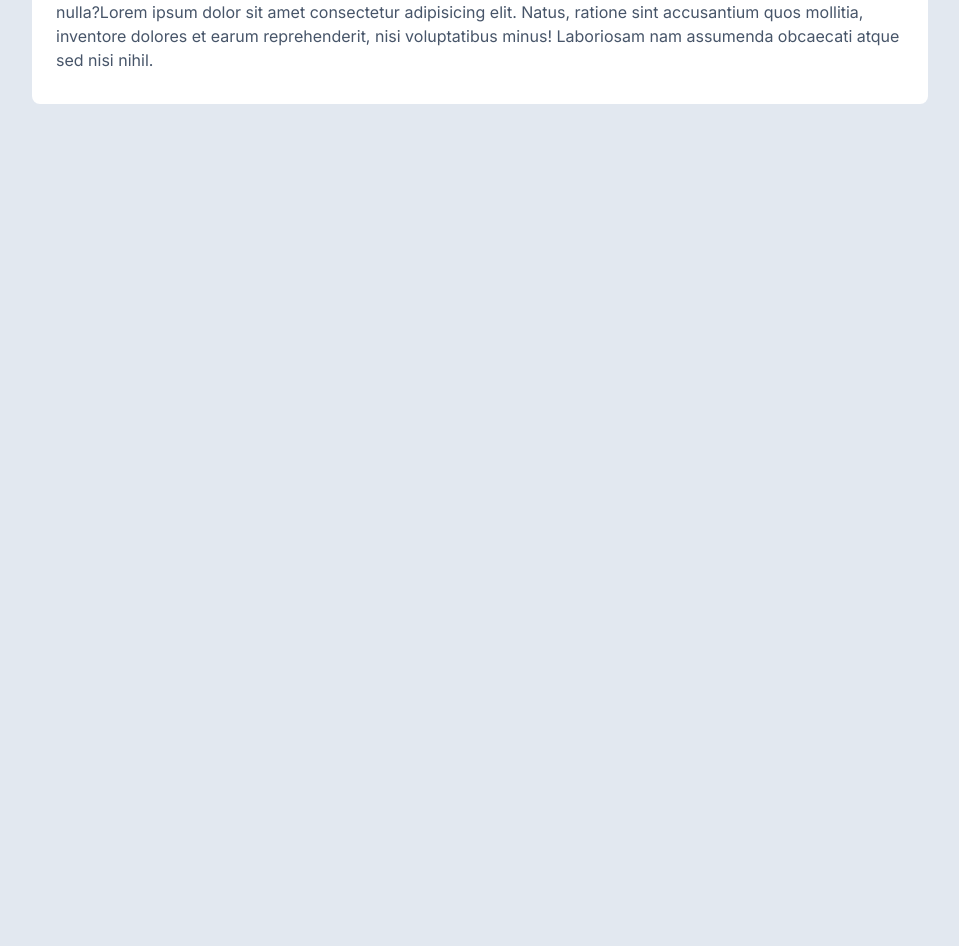
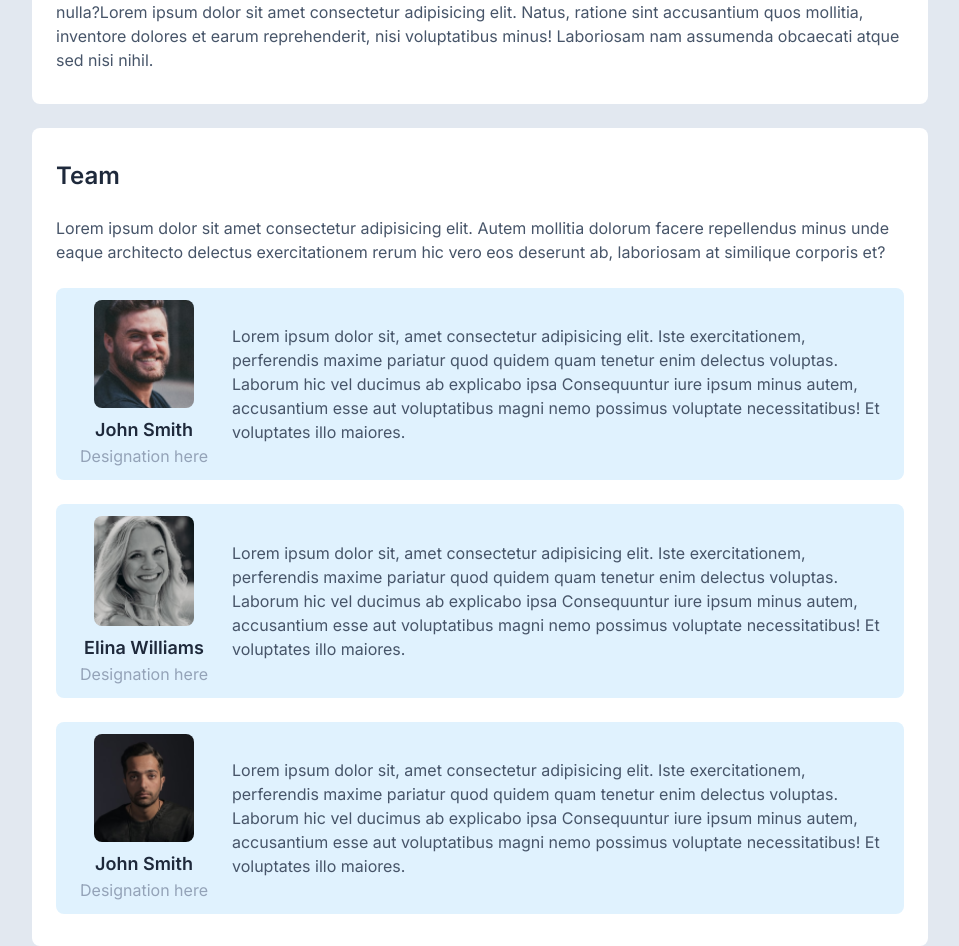
Before and after one commit to AyushShende/koinx_assignment, a Next.js app: page /1 in a window 1280 px wide. Shown: the part 2461-3407 px from the top of the page, without its empty margins (8-967 px from the left). Before the commit the page ends 2565 px from the top, so only its background shows below. Built offline with nearby package versions, Linux system fonts and the light colour scheme.

Commit message:
feat: team section

```diff
--- a/app/[id]/page.tsx
+++ b/app/[id]/page.tsx
@@ -5,6 +5,7 @@ import Navigator from '@/components/navigator';
 import Overview from '@/components/overview';
 import PromoWidget from '@/components/promoWidget';
 import Sentiment from '@/components/sentiment';
+import Team from '@/components/team';
 import Tokenomics from '@/components/tokenomics';
 import TrendingWidget from '@/components/trendingWidget';
 import { fetchCurrencyData, fetchInfoData } from '@/queries/currencyData';
@@ -43,6 +44,7 @@ export default async function CurrencyPage({
           <Sentiment />
           <About />
           <Tokenomics />
+          <Team />
         </div>
 
         <div>
--- /dev/null
+++ b/components/team/index.tsx
@@ -0,0 +1,84 @@
+import Image from 'next/image';
+
+export default function Team() {
+  return (
+    <section className="bg-white rounded-lg space-y-6 px-2 py-4 md:px-6 md:py-8">
+      <h3 className="title text-2xl">Team</h3>
+      <p>
+        Lorem ipsum dolor sit amet consectetur adipisicing elit. Autem mollitia
+        dolorum facere repellendus minus unde eaque architecto delectus
+        exercitationem rerum hic vero eos deserunt ab, laboriosam at similique
+        corporis et?
+      </p>
+      <div className="flex-item-center flex-col md:flex-row gap-6 bg-sky-100 px-6 py-3 rounded-lg">
+        <div className="text-center">
+          <Image
+            className="rounded-lg mx-auto"
+            src="/person1.png"
+            alt="team-member-john"
+            height={100}
+            width={100}
+          />
+          <p className="text-slate-800 font-semibold text-lg pt-2">
+            John Smith
+          </p>
+          <p className="text-slate-400 whitespace-nowrap">Designation here</p>
+        </div>
+        <div>
+          Lorem ipsum dolor sit, amet consectetur adipisicing elit. Iste
+          exercitationem, perferendis maxime pariatur quod quidem quam tenetur
+          enim delectus voluptas. Laborum hic vel ducimus ab explicabo ipsa
+          Consequuntur iure ipsum minus autem, accusantium esse aut voluptatibus
+          magni nemo possimus voluptate necessitatibus! Et voluptates illo
+          maiores.
+        </div>
+      </div>
+      <div className="flex-item-center flex-col md:flex-row gap-6 bg-sky-100 px-6 py-3 rounded-lg">
+        <div className="text-center">
+          <Image
+            className="rounded-lg mx-auto"
+            src="/person2.png"
+            alt="team-member-elina"
+            height={100}
+            width={100}
+          />
+          <p className="text-slate-800 font-semibold text-lg pt-2">
+            Elina Williams
+          </p>
+          <p className="text-slate-400 whitespace-nowrap">Designation here</p>
+        </div>
+        <div>
+          Lorem ipsum dolor sit, amet consectetur adipisicing elit. Iste
+          exercitationem, perferendis maxime pariatur quod quidem quam tenetur
+          enim delectus voluptas. Laborum hic vel ducimus ab explicabo ipsa
+          Consequuntur iure ipsum minus autem, accusantium esse aut voluptatibus
+          magni nemo possimus voluptate necessitatibus! Et voluptates illo
+          maiores.
+        </div>
+      </div>
+      <div className="flex-item-center flex-col md:flex-row gap-6 bg-sky-100 px-6 py-3 rounded-lg">
+        <div className="text-center">
+          <Image
+            className="rounded-lg mx-auto"
+            src="/person3.png"
+            alt="team-member-john"
+            height={100}
+            width={100}
+          />
+          <p className="text-slate-800 font-semibold text-lg pt-2">
+            John Smith
+          </p>
+          <p className="text-slate-400 whitespace-nowrap">Designation here</p>
+        </div>
+        <div>
+          Lorem ipsum dolor sit, amet consectetur adipisicing elit. Iste
+          exercitationem, perferendis maxime pariatur quod quidem quam tenetur
+          enim delectus voluptas. Laborum hic vel ducimus ab explicabo ipsa
+          Consequuntur iure ipsum minus autem, accusantium esse aut voluptatibus
+          magni nemo possimus voluptate necessitatibus! Et voluptates illo
+          maiores.
+        </div>
+      </div>
+    </section>
+  );
+}
```
